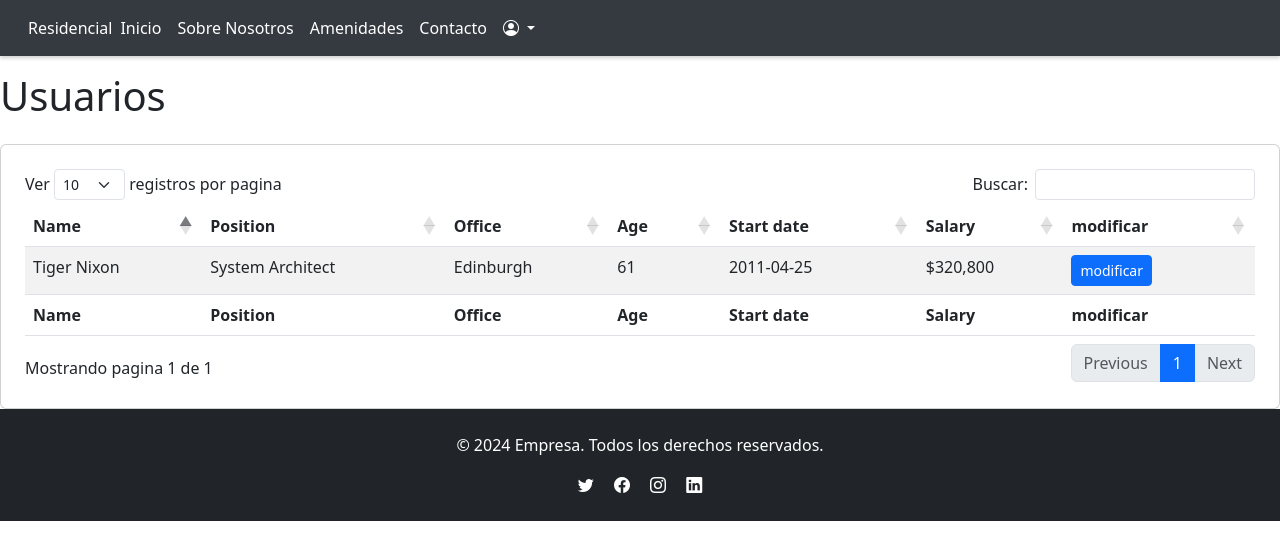
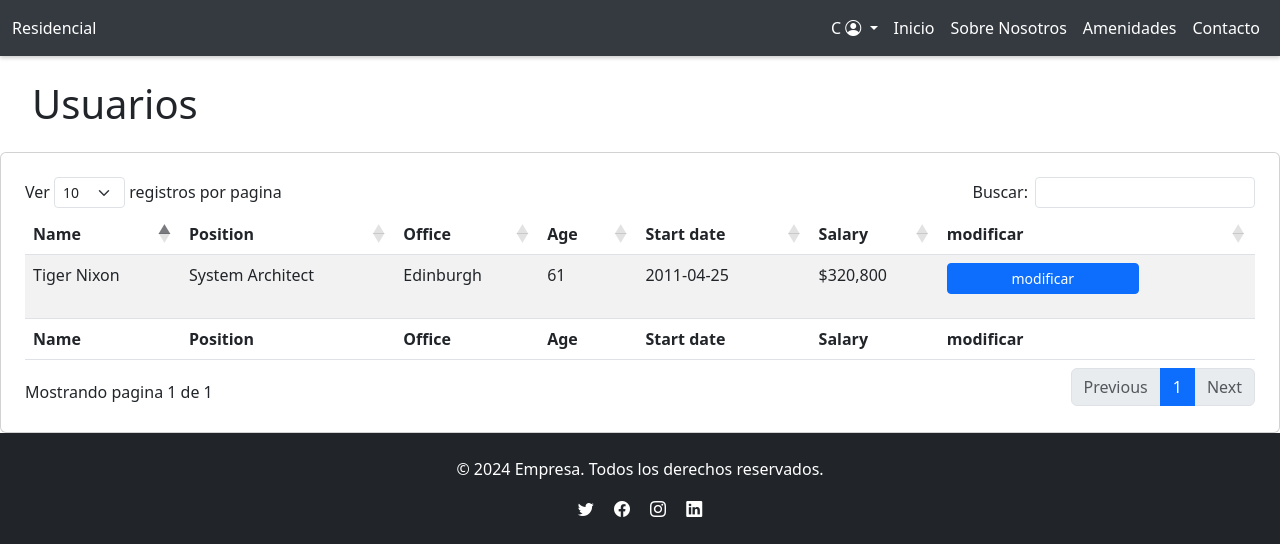
Before and after one commit to JavierEdev/ProyectoAnalisis1, a PHP site: page /Adminsitrador/usuariosAdmin.html in a window 1280 px wide. Shown: the top 544 px of the page. Run offline with PHP 8.4, Linux system fonts and the light colour scheme; some libraries are stand-ins or nearby versions.

Commit message:
Actualizacion Frontend Admin
Actualizacion General del frontend del Admin

```diff
--- a/Frontend/Adminsitrador/createEspacio.html
+++ b/Frontend/Adminsitrador/createEspacio.html
@@ -61,7 +61,9 @@
     </nav>
 
     <main>
+
         <section id="reservaStyles">
+
             <h2>Crear Espacio</h2>
 
             <form id="formStyles">
--- a/Frontend/Adminsitrador/reservasAdmin.html
+++ b/Frontend/Adminsitrador/reservasAdmin.html
@@ -9,12 +9,10 @@
     <!--CSS -->
     <link href="../css/styles.css" rel="stylesheet">
     <link href="../css/navbar.css" rel="stylesheet">
-    <link href="../css/styles.css" rel="stylesheet">
-    <link href="../css/navbar.css" rel="stylesheet">
+    <link href="../css/tablasAdmin.css"rel="stylesheet" >
      <!-- CSS Tabla Extraido de : https://datatables.net -->
      <link rel="stylesheet" href="https://cdn.datatables.net/2.0.5/css/dataTables.bootstrap5.css">
      <link rel="stylesheet" href="https://cdnjs.cloudflare.com/ajax/libs/twitter-bootstrap/5.3.0/css/bootstrap.min.css">
-
      <link rel="stylesheet" href="https://cdn.datatables.net/buttons/3.0.2/css/buttons.dataTables.min.css">
      <link rel="stylesheet" href="https://cdn.datatables.net/responsive/3.0.2/css/responsive.dataTables.min.css">
 
@@ -59,6 +57,7 @@
       </nav>
 
     <main id="mainContenedor">
+        <div class="espaciador"></div>
         <div class="tablaStyles">
                 <h1 class="py-3">Reservas</h1>
                 <!-- TABLA PARA VER LA BASE DE DATOS -->
--- a/Frontend/Adminsitrador/usuariosAdmin.html
+++ b/Frontend/Adminsitrador/usuariosAdmin.html
@@ -9,8 +9,7 @@
     <!--CSS -->
     <link href="../css/styles.css" rel="stylesheet">
     <link href="../css/navbar.css" rel="stylesheet">
-    <link href="../css/styles.css" rel="stylesheet">
-    <link href="../css/navbar.css" rel="stylesheet">
+    <link href="../css/tablasAdmin.css" rel="stylesheet" >
      <!-- CSS Tabla Extraido de : https://datatables.net -->
      <link rel="stylesheet" href="https://cdn.datatables.net/2.0.5/css/dataTables.bootstrap5.css">
      <link rel="stylesheet" href="https://cdnjs.cloudflare.com/ajax/libs/twitter-bootstrap/5.3.0/css/bootstrap.min.css">
@@ -21,44 +20,51 @@
     <title>Document</title>
 </head>
 <body>
-    <nav class="navbar navbar-expand-md justify-content-start">
+  <nav class="navbar fixed-top navbar-expand-sm justify-content-end">
     <div class="container-fluid">
-          <a class="navbar-brand" style="color: white;"></a>
+
+      <a class="nav-link active " id="navbarTituloStyles" aria-current="page" href="index2.html" style="color: white;">
         Residencial
       </a>
+
       <button class="navbar-toggler" type="button" data-bs-toggle="collapse" data-bs-target="#navbarNavDropdown" aria-controls="navbarNavDropdown" aria-expanded="false" aria-label="Toggle navigation">
         <span class="navbar-toggler-icon"></span>
       </button>
-          <div class="collapse navbar-collapse" id="navbarNavDropdown">
+
+      <div class="collapse navbar-collapse justify-content-end" id="navbarNavDropdown">
           <ul class="navbar-nav">
-                <li class="nav-item">
-                  <a class="nav-link active pruebaa" aria-current="page" href="#" style="color: white;">Inicio</a>
+            <li class="nav-item dropdown animacionUnderline">
+              <a class="nav-link dropdown-toggle" href="#" role="button" data-bs-toggle="dropdown" aria-expanded="false" style="color: white;">
+                <label for="bi bi-person-circle " class="username" id="username">C</label>
+                <i class="bi bi-person-circle "></i>
+              </a>
+              <ul class="dropdown-menu">
+                <li><a class="dropdown-item" href="#">Mis Reservas</a></li>
+                <li><a class="dropdown-item" href="#">Cerrar Sesión</a></li>
+              </ul>
+            </li>
+            <li class="nav-item" >
+              <a class="nav-link active animacionUnderline" aria-current="page" href="#hero" style="color: white;">Inicio</a>
             </li>
             <li class="nav-item">
-                  <a class="nav-link" href="#" style="color: white;">Sobre Nosotros</a>
+              <a class="nav-link animacionUnderline" href="#about" style="color: white;">Sobre Nosotros</a>
+            </li>
+
+            <li class="nav-item">
+              <a class="nav-link animacionUnderline" href="#portfolio" style="color: white;">Amenidades</a>
             </li>
             <li class="nav-item">
-                  <a class="nav-link" href="#" style="color: white;">Amenidades</a>
+              <a class="nav-link animacionUnderline" href="#contact" style="color: white;">Contacto</a>
             </li>
-                <li class="nav-item">
-                  <a class="nav-link" href="#" style="color: white;">Contacto</a>
-                </li>
-                <li class="nav-item dropdown">
-                  <a class="nav-link dropdown-toggle" href="#" role="button" data-bs-toggle="dropdown" aria-expanded="false" style="color: white;">
-                    <i class="bi bi-person-circle"></i>
-                  </a>
-                  <ul class="dropdown-menu">
-                    <li><a class="dropdown-item" href="#">Action</a></li>
-                    <li><a class="dropdown-item" href="#">Another action</a></li>
-                    <li><a class="dropdown-item" href="#">Something else here</a></li>
-                  </ul>
-                </li>
+
           </ul>
       </div>
+
     </div>
   </nav>
 
     <main id="mainContenedor">
+        <div class="espaciador"></div>
         <div class="tablaStyles">
                 <h1 class="py-3">Usuarios</h1>
                 <!-- TABLA PARA VER LA BASE DE DATOS -->
--- a/Frontend/NO logueado/place-info.html
+++ b/Frontend/NO logueado/place-info.html
@@ -20,8 +20,7 @@
     <link href="https://cdn.jsdelivr.net/npm/swiper@9.0.0/swiper-bundle.min.css" rel="stylesheet">
 </head>
 <body class="d-flex flex-column min-vh-100">
-
-  <nav class="navbar fixed-top navbar-expand-sm justify-content-end"></nav>
+  <nav class="navbar fixed-top navbar-expand-sm justify-content-end">
     <div class="container-fluid">
 
       <a class="nav-link active " id="navbarTituloStyles" aria-current="page" href="index2.html" style="color: white;">
--- a/Frontend/css/formsAdmin.css
+++ b/Frontend/css/formsAdmin.css
@@ -3,12 +3,12 @@ main{
 }
 
 #reservaStyles{
-    padding-top: 11rem;
+    padding-top: 9rem;
+    padding-bottom: 5rem;
     display: flex;
     flex-direction: column;
     align-items: center;
     justify-content: center;
-    margin-top: 0;
     background-color: rgb(230, 230, 230);
 }
 #formStyles{
@@ -21,8 +21,6 @@ main{
     border-radius: 1rem;
     padding: 3rem;
 }
-
-
 
 h1:before,
 h1:after {
--- a/Frontend/css/navbar.css
+++ b/Frontend/css/navbar.css
@@ -20,15 +20,15 @@ nav{
     text-align: center  ;
 
 }
+
+.dropdown-menu li a:hover {
+    background-color: greenyellow;
+}
 .dropdown-item{
     color: white !important;
     text-align: center;
     padding-top: 0.5rem;
     padding-bottom: 0.5rem;
-}
-
-.dropdown-menu li a:hover {
-    background-color: greenyellow;
 }
 
 .d-none {
--- a/Frontend/css/reservaCalendario.css
+++ b/Frontend/css/reservaCalendario.css
@@ -48,6 +48,7 @@ main{
 }
 
 #h1Calendario{
+    margin-top: 2rem;
     text-align: justify;
 }
 .form-check{
--- /dev/null
+++ b/Frontend/css/tablasAdmin.css
@@ -0,0 +1,14 @@
+.espaciador{
+    display: flex;
+    width: 100%;
+    height: 4rem;
+}
+
+.btn{
+    width: 12rem;
+    margin-bottom: 1rem;
+}
+
+h1{
+    margin-left: 2rem;
+}
```
Also changed, not shown: Frontend/Adminsitrador/espaciosAdmin.html (+27 -23 lines), Frontend/Adminsitrador/espaciosIndividualAdmin.html (+31 -51 lines), Frontend/Adminsitrador/index3.html (+19 -13 lines), Frontend/Adminsitrador/place-info3.html (+20 -14 lines), Frontend/Adminsitrador/reservaCalendario.html (+26 -20 lines), Frontend/Adminsitrador/updateEspacio.html (+30 -47 lines). Lines whose indentation alone changed are shown as unchanged.
